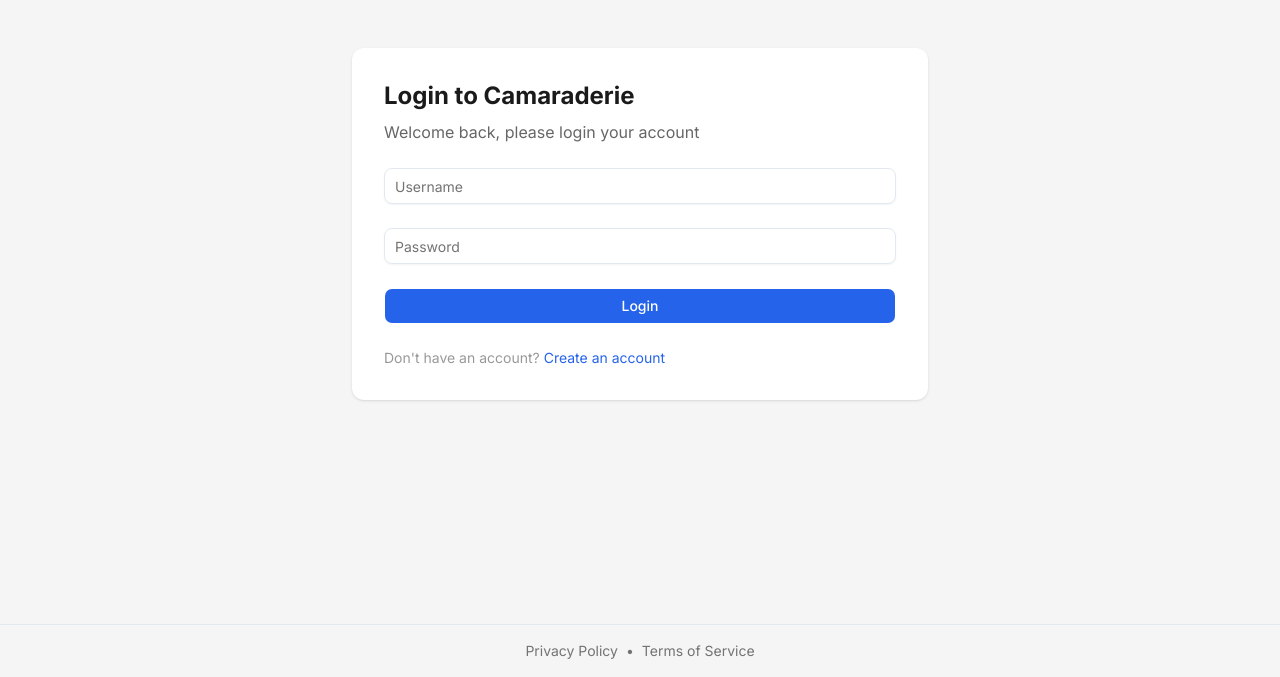
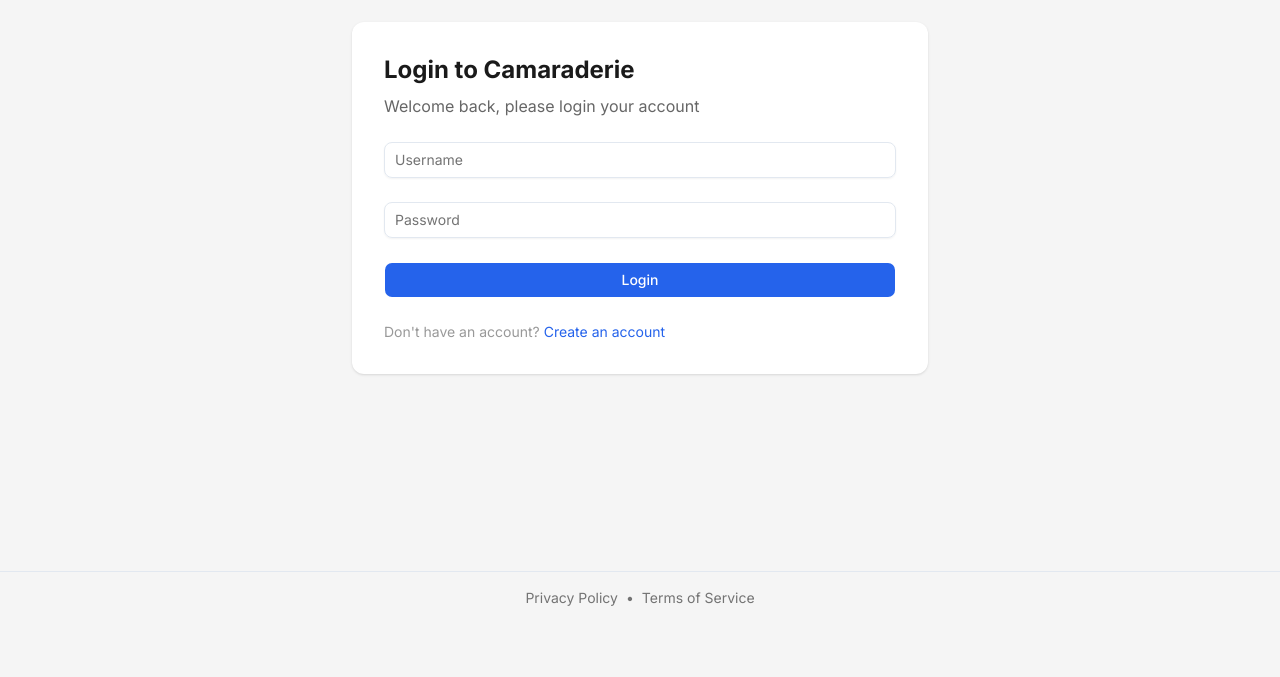
Before and after one commit to zaperfish/ft_transcendence, a Next.js app in the folder frontend/: page /login in a window 1280 px wide. Shown: the part 176-853 px from the top of the page. After the commit the page ends 800 px from the top, so only its background shows below. Built offline with nearby package versions, Linux system fonts and the light colour scheme; no server answers.

Commit message:
fix: justify center of auth page with footer

```diff
--- a/frontend/app/(auth)/layout.tsx
+++ b/frontend/app/(auth)/layout.tsx
@@ -27,10 +27,8 @@ export default function AuthLayout({ children }: { children: React.ReactNode } )
 	if (isLoading)
 		return <div>Loading...</div>
 	return (
-		<div className="flex min-h-screen items-center justify-center p-4">
-			<div className="w-full max-w-144">
-				{children}
-			</div>
+		<div className="w-full max-w-144">
+			{children}
 		</div>
 	);
 }
--- a/frontend/app/layout.tsx
+++ b/frontend/app/layout.tsx
@@ -39,7 +39,7 @@ export default function RootLayout({
       <body className={"font-sans antialiased"}>
         <Providers>
           <div className="flex min-h-screen flex-col">
-            <div className="flex-1">{children}</div>
+            <div className="flex-1 flex items-center justify-center">{children}</div>
             <footer className="border-t border-border bg-background px-4 py-4 text-sm text-muted-foreground">
               <div className="flex flex-col gap-2 sm:flex-row sm:items-center sm:justify-center">
                 <Link href="/privacy" className="hover:text-foreground">
```
